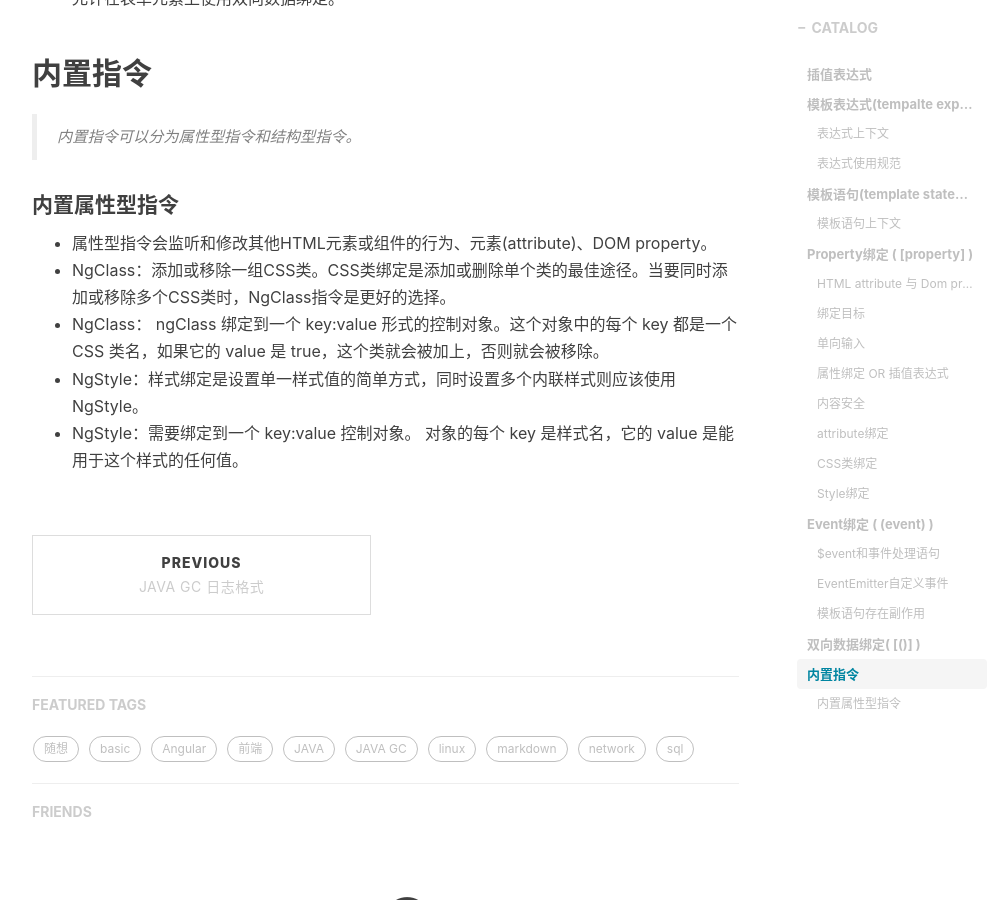
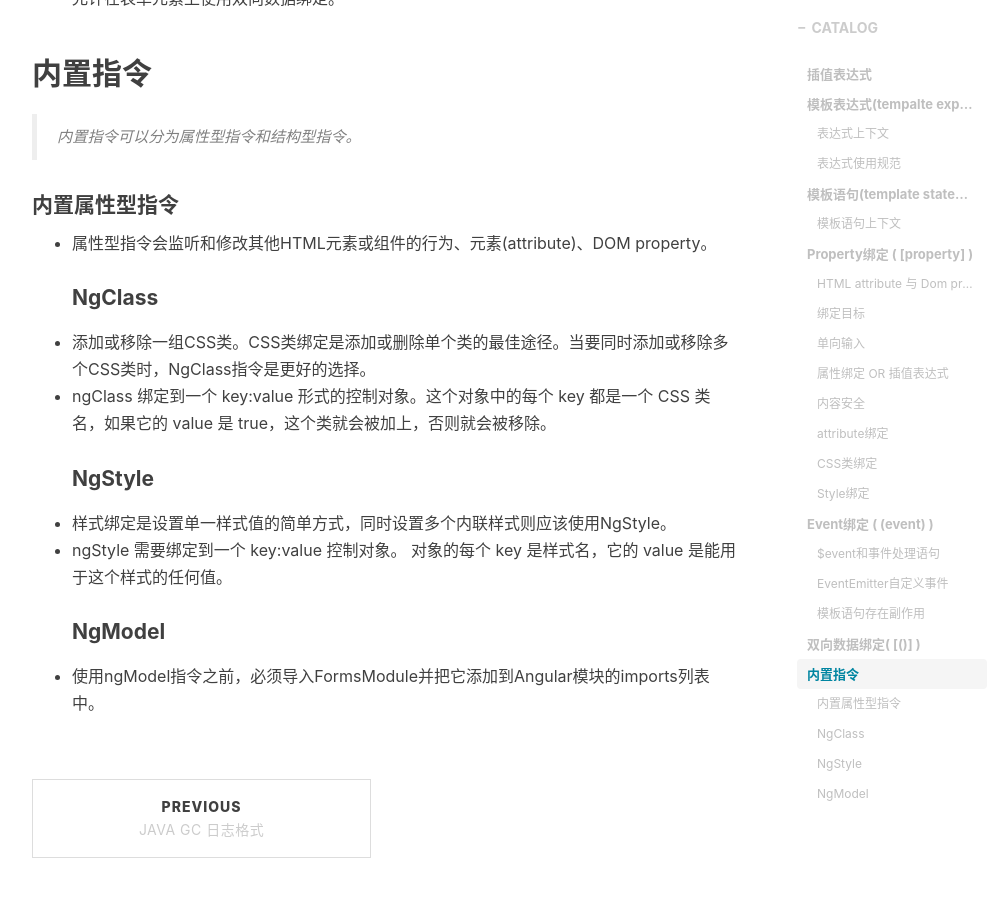
Before and after one commit to fatty-wang/fatty-wang.github.io, a Jekyll site: the page built from _posts/2018-11-21-angular-template-syntax.md, in a window 1280 px wide and 900 px high, scrolled down 5514 px. Shown: the whole window, without its empty margins (233-1236 px from the left). Built offline with Jekyll 4.4.1, drawn with Linux system fonts in a browser that asks for light colours; nearby versions of some CDN libraries; comment, search, counter and statistics services are not loaded.

Commit message:
data binding

```diff
--- a/_posts/2018-11-21-angular-template-syntax.md
+++ b/_posts/2018-11-21-angular-template-syntax.md
@@ -167,7 +167,11 @@ tags:
 
 #### 内置属性型指令
 * 属性型指令会监听和修改其他HTML元素或组件的行为、元素(attribute)、DOM property。
-* NgClass：添加或移除一组CSS类。CSS类绑定是添加或删除单个类的最佳途径。当要同时添加或移除多个CSS类时，NgClass指令是更好的选择。
-* NgClass： ngClass 绑定到一个 key:value 形式的控制对象。这个对象中的每个 key 都是一个 CSS 类名，如果它的 value 是 true，这个类就会被加上，否则就会被移除。
-* NgStyle：样式绑定是设置单一样式值的简单方式，同时设置多个内联样式则应该使用NgStyle。
-* NgStyle：需要绑定到一个 key:value 控制对象。 对象的每个 key 是样式名，它的 value 是能用于这个样式的任何值。
+#### NgClass
+* 添加或移除一组CSS类。CSS类绑定是添加或删除单个类的最佳途径。当要同时添加或移除多个CSS类时，NgClass指令是更好的选择。
+* ngClass 绑定到一个 key:value 形式的控制对象。这个对象中的每个 key 都是一个 CSS 类名，如果它的 value 是 true，这个类就会被加上，否则就会被移除。
+#### NgStyle
+* 样式绑定是设置单一样式值的简单方式，同时设置多个内联样式则应该使用NgStyle。
+* ngStyle 需要绑定到一个 key:value 控制对象。 对象的每个 key 是样式名，它的 value 是能用于这个样式的任何值。
+#### NgModel
+* 使用ngModel指令之前，必须导入FormsModule并把它添加到Angular模块的imports列表中。
```
